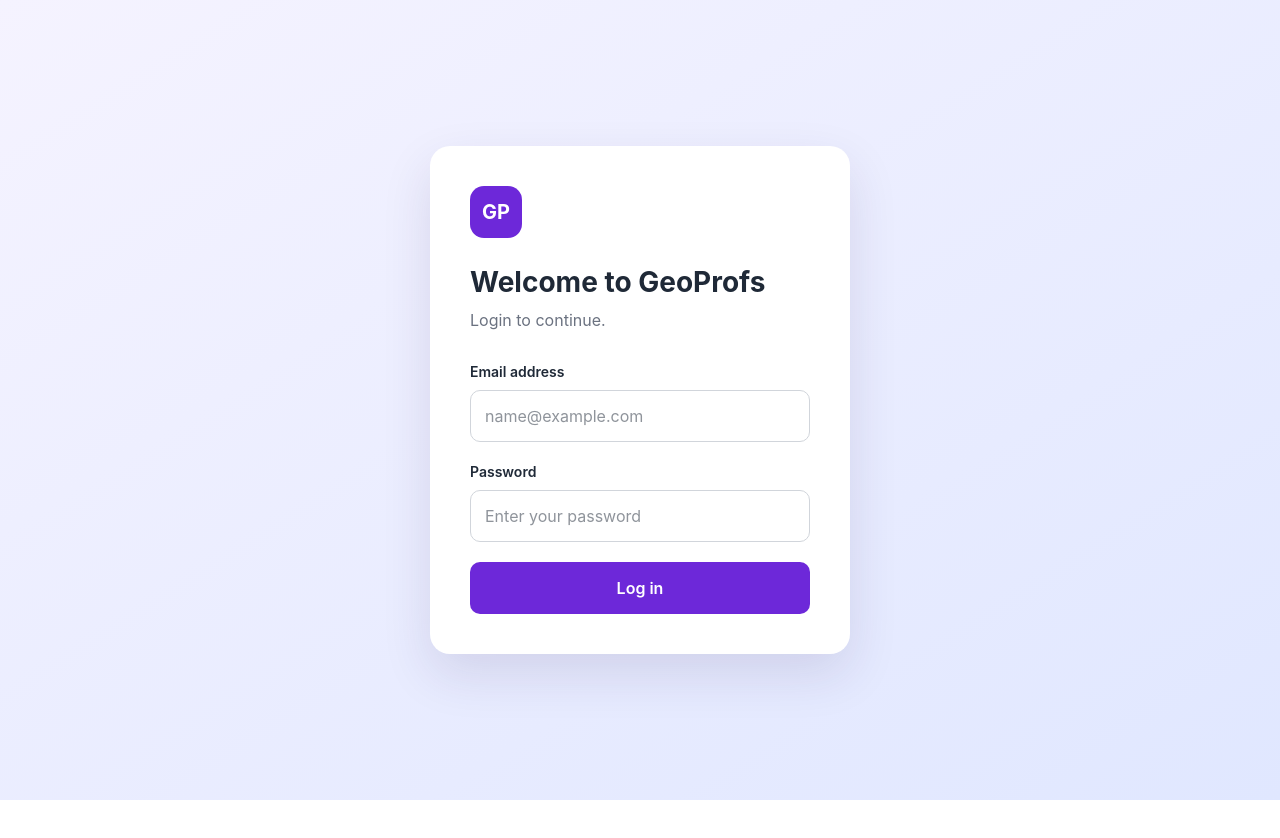
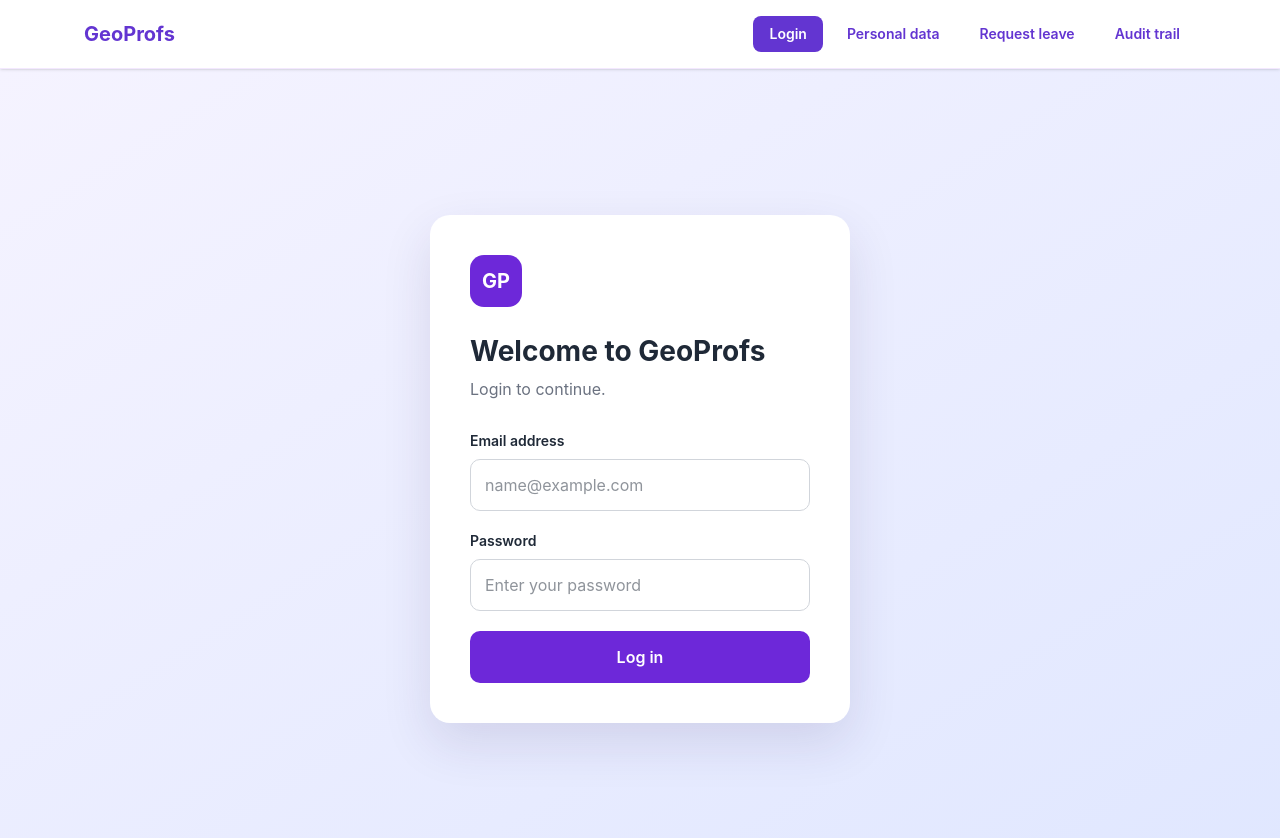
Before and after one commit to OrlowskiDaniel/geoprofs-project, a React app in the folder frontend/: page / in a window 1280 px wide. Shown: the top 838 px of the page. Before the commit the page ends 800 px from the top, so only its background shows below. Built offline with nearby package versions, Linux system fonts and the light colour scheme; the HTML template or start-up script is replaced by a standard one.

Commit message:
Add shared navigation header and leave request page with validation

```diff
--- a/frontend/src/App.jsx
+++ b/frontend/src/App.jsx
@@ -2,6 +2,14 @@ import { useEffect, useState } from "react";
 import Login from "./Login";
 import PersonalData from "./PersonalData";
 import AuditTrail from "./AuditTrail";
+import RequestLeave from "./RequestLeave";
+
+const navigation = [
+  { label: "Login", href: "#" },
+  { label: "Personal data", href: "#personal-data" },
+  { label: "Request leave", href: "#request-leave" },
+  { label: "Audit trail", href: "#audit-trail" },
+];
 
 export default function App() {
   const [page, setPage] = useState(window.location.hash);
@@ -9,6 +17,7 @@ export default function App() {
   useEffect(() => {
     function updatePage() {
       setPage(window.location.hash);
+      window.scrollTo(0, 0);
     }
 
     window.addEventListener("hashchange", updatePage);
@@ -18,23 +27,53 @@ export default function App() {
     };
   }, []);
 
-  if (page === "#audit-trail") {
-    return <AuditTrail />;
-  }
+  const activePage = navigation.some((item) => item.href === page)
+    ? page
+    : "#";
 
-  if (page === "#personal-data") {
-    return (
-      <>
-        <a
-          href="#"
-          className="fixed top-4 left-4 z-10 rounded-md bg-white px-4 py-2 text-[#6335d1] shadow"
+  return (
+    <div className="min-h-svh bg-[#f7f5ff]">
+      <header className="sticky top-0 z-30 border-b border-purple-100 bg-white shadow-sm">
+        <nav
+          aria-label="Main navigation"
+          className="mx-auto flex max-w-6xl flex-wrap items-center justify-between gap-4 px-5 py-4"
         >
-          ← Back to login
-        </a>
-        <PersonalData />
-      </>
-    );
-  }
+          <a href="#" className="text-xl font-bold text-[#6335d1]">
+            GeoProfs
+          </a>
 
-  return <Login />;
+          <div className="flex flex-wrap gap-2">
+            {navigation.map((item) => {
+              const isActive = activePage === item.href;
+
+              return (
+                <a
+                  key={item.href}
+                  href={item.href}
+                  aria-current={isActive ? "page" : undefined}
+                  className={`rounded-lg px-4 py-2 text-sm font-semibold transition-colors focus-visible:outline-2 focus-visible:outline-offset-2 focus-visible:outline-[#6335d1] ${
+                    isActive
+                      ? "bg-[#6335d1] text-white"
+                      : "text-[#6335d1] hover:bg-[#eee8ff]"
+                  }`}
+                >
+                  {item.label}
+                </a>
+              );
+            })}
+          </div>
+        </nav>
+      </header>
+
+     {activePage === "#personal-data" ? (
+       <PersonalData />
+     ) : activePage === "#request-leave" ? (
+       <RequestLeave />
+     ) : activePage === "#audit-trail" ? (
+       <AuditTrail />
+     ) : (
+       <Login />
+     )}
+    </div>
+  );
 }
--- /dev/null
+++ b/frontend/src/RequestLeave.jsx
@@ -0,0 +1,130 @@
+import { useState } from "react";
+
+export default function RequestLeave() {
+  const [startDate, setStartDate] = useState("");
+  const [endDate, setEndDate] = useState("");
+  const [reason, setReason] = useState("");
+  const [error, setError] = useState("");
+  const [message, setMessage] = useState("");
+
+  function handleSubmit(event) {
+    event.preventDefault();
+    setError("");
+    setMessage("");
+
+    if (!reason.trim()) {
+      setError("Please enter a reason for your leave.");
+      return;
+    }
+
+    if (endDate < startDate) {
+      setError("The end date must be on or after the start date.");
+      return;
+    }
+
+    const request = {
+      startDate,
+      endDate,
+      reason: reason.trim(),
+    };
+
+    // Send request to the backend when the API is ready.
+    // The backend must associate it with the signed-in employee.
+    setMessage(
+      "Your request is ready for submission. It has not been sent because the backend is not connected."
+    );
+  }
+
+  return (
+    <main className="min-h-[calc(100svh-80px)] bg-[#f7f5ff] px-5 py-10 font-sans text-[#1f2937]">
+      <div className="mx-auto max-w-2xl">
+        <h1 className="text-4xl font-semibold text-[#6335d1]">
+          Request leave
+        </h1>
+
+        <p className="mt-3 text-gray-600">
+          Select your leave dates and explain the reason for your request.
+        </p>
+
+        <form
+          onSubmit={handleSubmit}
+          className="mt-8 rounded-xl bg-[#6335d1] p-6 text-white sm:p-10"
+        >
+          <div className="grid gap-6 sm:grid-cols-2">
+            <label>
+              <span className="mb-2 block font-medium">Start date *</span>
+              <input
+                type="date"
+                value={startDate}
+                onChange={(event) => {
+                  setStartDate(event.target.value);
+                  setError("");
+                  setMessage("");
+                }}
+                required
+                className="w-full rounded-lg bg-white px-4 py-3 text-gray-900 focus:outline-2 focus:outline-offset-2 focus:outline-white"
+              />
+            </label>
+
+            <label>
+              <span className="mb-2 block font-medium">End date *</span>
+              <input
+                type="date"
+                value={endDate}
+                min={startDate || undefined}
+                onChange={(event) => {
+                  setEndDate(event.target.value);
+                  setError("");
+                  setMessage("");
+                }}
+                required
+                className="w-full rounded-lg bg-white px-4 py-3 text-gray-900 focus:outline-2 focus:outline-offset-2 focus:outline-white"
+              />
+            </label>
+          </div>
+
+          <label className="mt-6 block">
+            <span className="mb-2 block font-medium">Reason *</span>
+            <textarea
+              value={reason}
+              onChange={(event) => {
+                setReason(event.target.value);
+                setError("");
+                setMessage("");
+              }}
+              placeholder="Enter the reason for your leave..."
+              required
+              maxLength={1000}
+              rows={6}
+              aria-describedby="reason-count"
+              className="w-full resize-y rounded-lg bg-white px-4 py-3 text-gray-900 placeholder:text-gray-500 focus:outline-2 focus:outline-offset-2 focus:outline-white"
+            />
+          </label>
+
+          <p id="reason-count" className="mt-2 text-right text-sm text-white/80">
+            {reason.length}/1000 characters
+          </p>
+
+          {error && (
+            <p role="alert" className="mt-5 rounded-lg bg-white p-4 text-red-700">
+              {error}
+            </p>
+          )}
+
+          {message && (
+            <p role="status" className="mt-5 rounded-lg bg-white p-4 text-[#5330a8]">
+              {message}
+            </p>
+          )}
+
+          <button
+            type="submit"
+            className="mt-6 cursor-pointer rounded-lg bg-white px-6 py-3 font-semibold text-[#6335d1] hover:bg-[#eee8ff] focus-visible:outline-2 focus-visible:outline-offset-2 focus-visible:outline-white"
+          >
+            Submit request
+          </button>
+        </form>
+      </div>
+    </main>
+  );
+}
```
